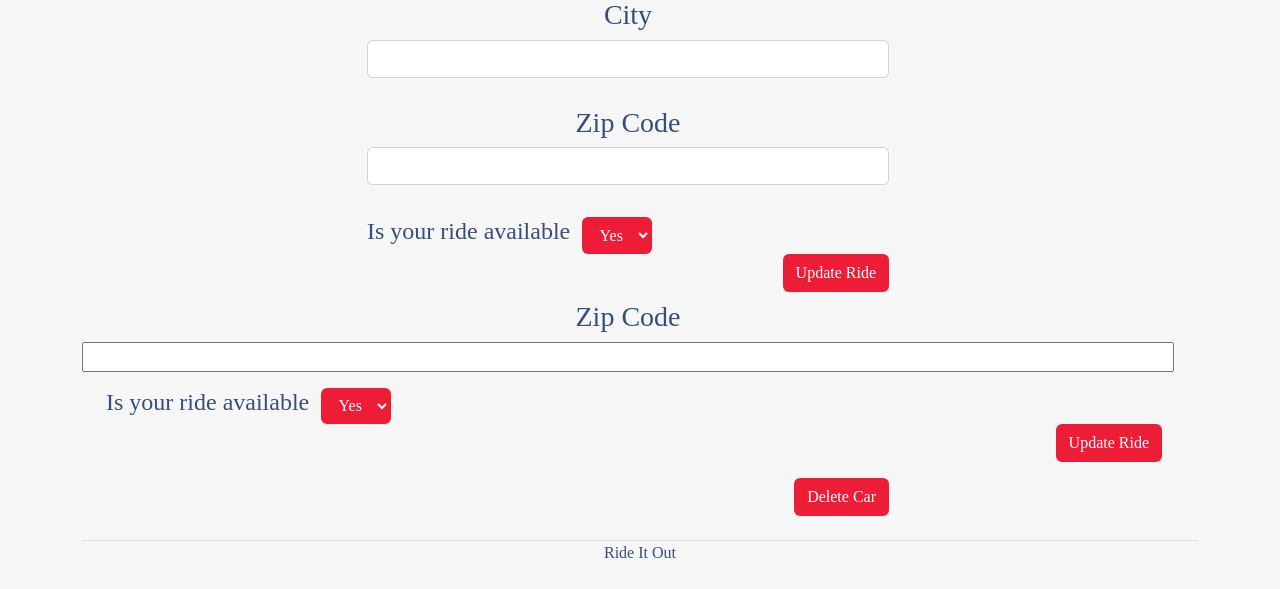
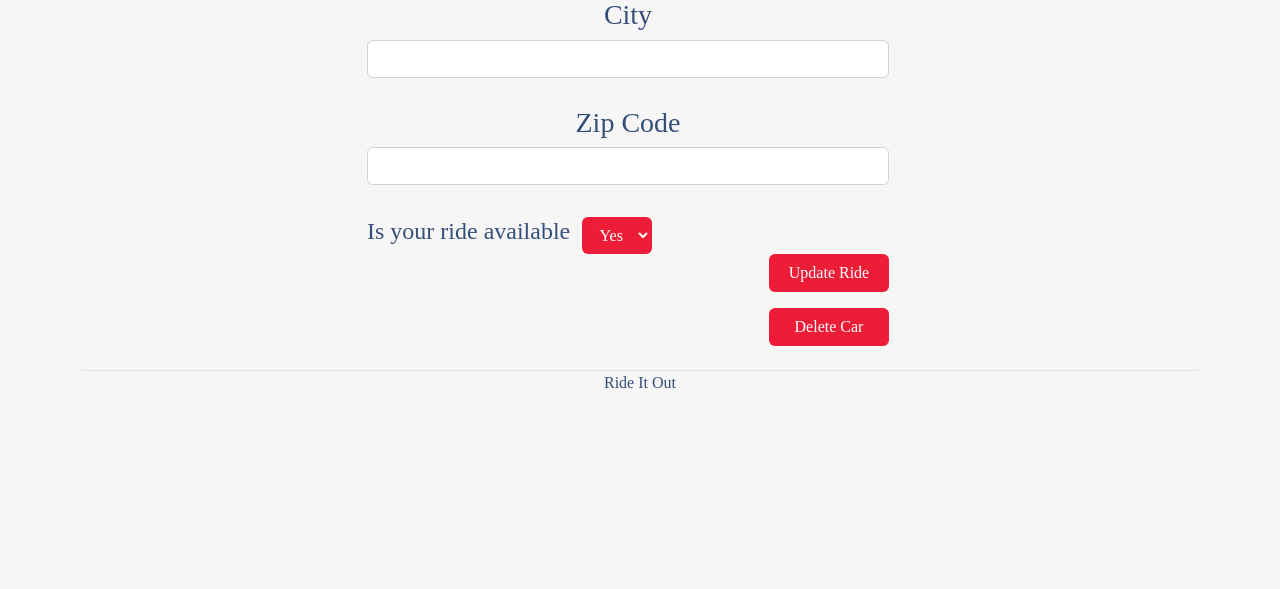
Before and after one commit to Codeup-Capstone-BlingShare/RideItOut, a Spring app: template src/main/resources/templates/Users/edityourride.html in a window 1280 px wide. Shown: the part 639-1228 px from the top of the page. After the commit the page ends 1027 px from the top, so only its background shows below. Run offline with Thymeleaf, Linux system fonts and the light colour scheme; the template is opened without the code that fills it, so the values that code supplies are empty; some of the project's set-up classes (security, data sources, template engines, error pages and the like) are left out, and stand-ins take their place; some libraries are stand-ins or nearby versions.

Commit message:
fixed manage page after merge

```diff
--- a/src/main/resources/static/css/edit.css
+++ b/src/main/resources/static/css/edit.css
@@ -1,3 +1,8 @@
 .hidden {
     visibility: hidden;
 }
+
+
+.delete-btn {
+    width: 120px;
+}
--- a/src/main/resources/templates/Users/edityourride.html
+++ b/src/main/resources/templates/Users/edityourride.html
@@ -70,31 +70,14 @@
             </select><br>
         </div>
         <div class="formContainer d-flex justify-content-end w-100">
-            <button class="btn" type="submit">Update Ride</button>
+            <button class="btn delete-btn" type="submit">Update Ride</button>
         </div>
     </form>
-
-		<h3 class="mt-2"><label for="location">Zip Code</label><br></h3>
-		<input type="text" id="location" class=" w-100" th:field="*{carLocationZip}"/><br>
-
-		<div class="row mt-3">
-			<h4 class="col-auto"><label for="is_available">Is your ride available</label></h4>
-			<select class="col-auto btn" id="is_available" th:field="*{available}">
-
-				<option value="true">Yes</option>
-				<option value="false">No</option>
-			</select><br>
-		</div>
-		<div class="formContainer d-flex justify-content-end w-100">
-			<button class="btn" type="submit">Update Ride</button>
-		</div>
-	</form>
-
 
 		<form  th:action="@{/car/{id}/delete(id=${car.id})}" method="post"
 		      class="formContainer my-3 mx-2 w-50 ">
 			<div class="w-100 d-flex justify-content-end">
-			<button class="btn" type="submit">Delete Car</button>
+			<button class="btn delete-btn" type="submit">Delete Car</button>
 			</div>
 		</form>
 </div>
```
